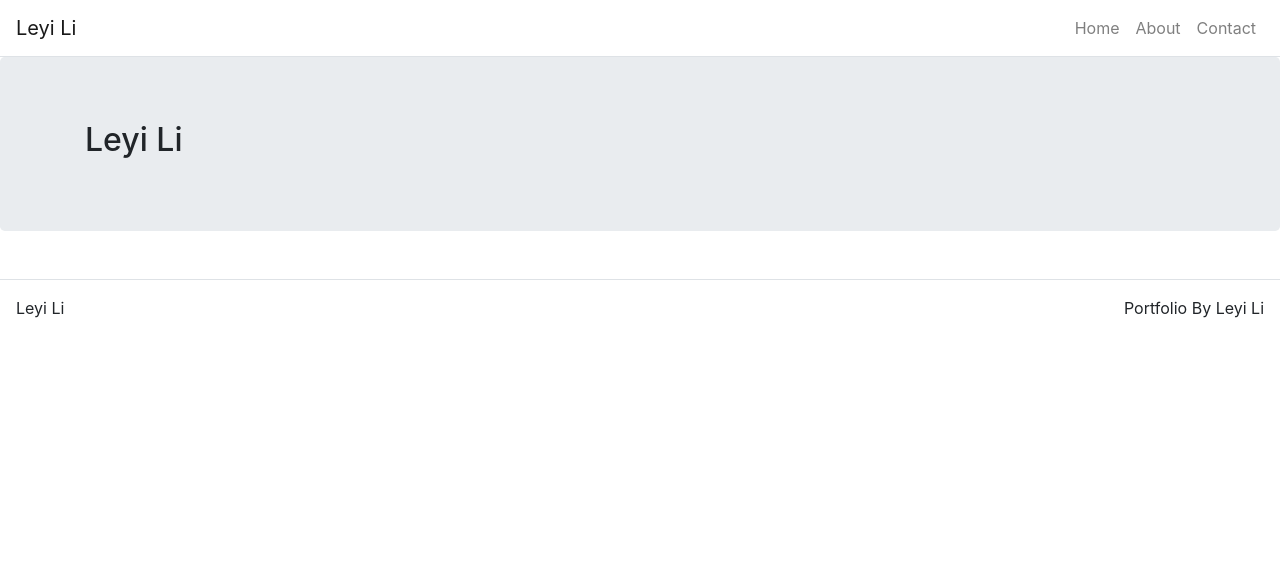
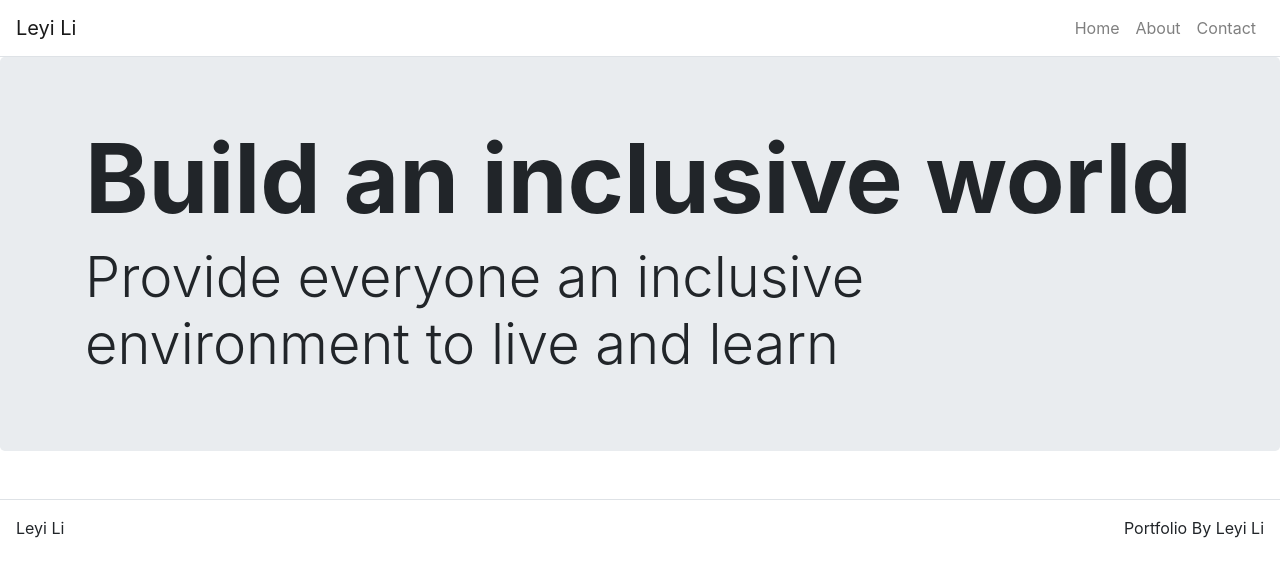
Before and after one commit to Leyla-Li/Leyi-Li-Portfolio-React, a React (Create React App) app in the folder portfolio/: page / in a window 1280 px wide. Shown: the top 576 px of the page. Built offline with nearby package versions, Linux system fonts and the light colour scheme.

Commit message:
finish hero component with props

```diff
--- a/portfolio/src/components/Hero.js
+++ b/portfolio/src/components/Hero.js
@@ -10,7 +10,9 @@ function Hero(props){
       <Container>
         <Row>
           <Col>
-            <h2>Leyi Li</h2>
+            { props.title && <h1 className="display-1 font-weight-bolder">{props.title}</h1>}
+            { props.subTitle && <h3 className="display-4 font-weight-light">{props.subTitle}</h3>}
+            { props.text && <h3 className="lead font-weight-light">{props.text}</h3>}
           </Col>
         </Row>
       </Container>
--- a/portfolio/src/pages/HomePage.js
+++ b/portfolio/src/pages/HomePage.js
@@ -4,7 +4,7 @@ import Hero from '../components/Hero';
 function HomePage(props){
 
   return(
-    <Hero />
+    <Hero title={props.title} subTitle={props.subTitle} text={props.text} />
   );
 }
 
```
